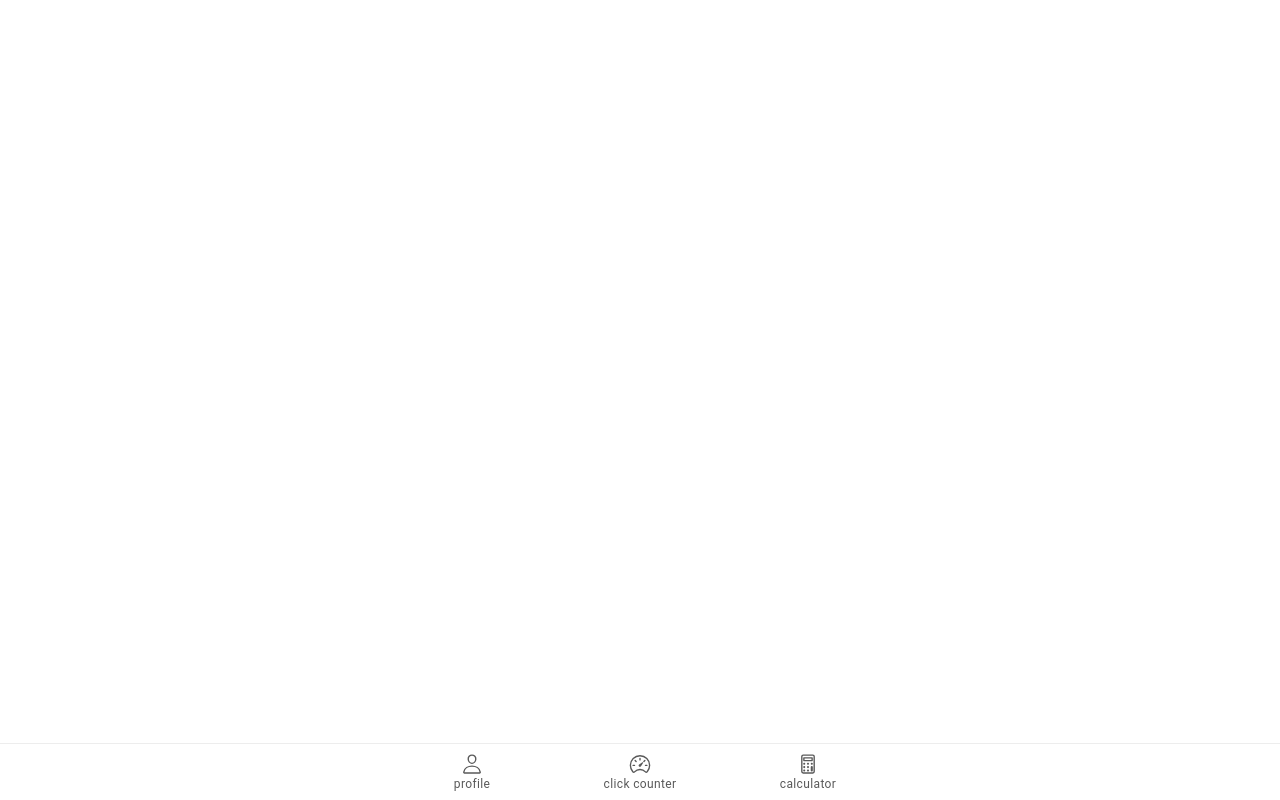
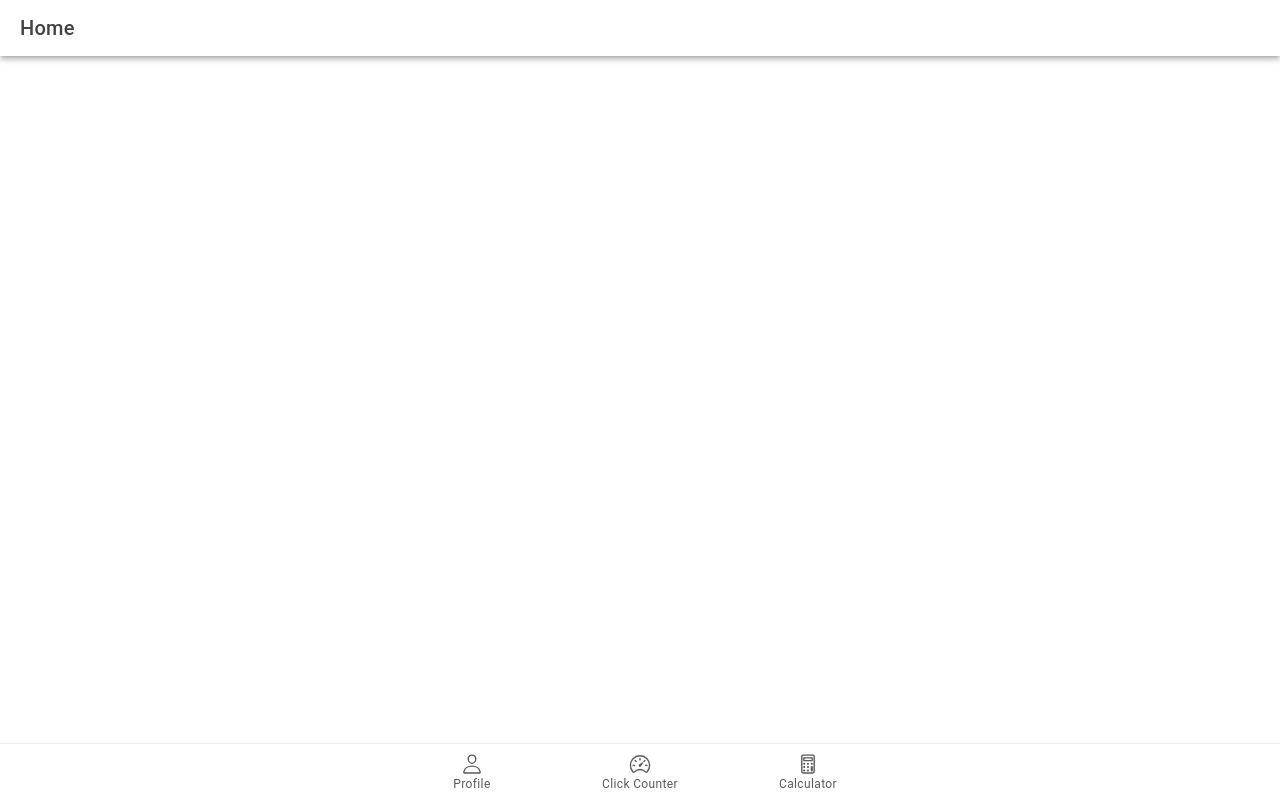
Before and after one commit to marychristorrentirasy/ionic-t-sy, a React (Vite) app: page /Home in a window 1280 px wide. Built offline with nearby package versions, Linux system fonts and the light colour scheme.

Commit message:
change file names

```diff
--- a/src/App.tsx
+++ b/src/App.tsx
@@ -1,3 +1,4 @@
+import React from 'react';
 import { Redirect, Route } from 'react-router-dom';
 import {
   IonApp,
@@ -10,28 +11,22 @@
   setupIonicReact
 } from '@ionic/react';
 import { IonReactRouter } from '@ionic/react-router';
-import { calculatorOutline, ellipse, personOutline, speedometerOutline, square, triangle } from 'ionicons/icons';
-import Tab1 from './pages/Tab1';
-import Tab2 from './pages/Tab2';
-import Tab3 from './pages/Tab3';
+import { calculatorOutline, personOutline, speedometerOutline } from 'ionicons/icons';
+import Home from './pages/Home';
+import Profile from './pages/profile';
+import Tab2 from './pages/clickcounter';
+import Tab3 from './pages/calculator';
 
-/* Core CSS required for Ionic components to work properly */
 import '@ionic/react/css/core.css';
-
-/* Basic CSS for apps built with Ionic */
 import '@ionic/react/css/normalize.css';
 import '@ionic/react/css/structure.css';
 import '@ionic/react/css/typography.css';
-
-/* Optional CSS utils that can be commented out */
 import '@ionic/react/css/padding.css';
 import '@ionic/react/css/float-elements.css';
 import '@ionic/react/css/text-alignment.css';
 import '@ionic/react/css/text-transformation.css';
 import '@ionic/react/css/flex-utils.css';
 import '@ionic/react/css/display.css';
-
-/* Theme variables */
 import './theme/variables.css';
 
 setupIonicReact();
@@ -41,13 +36,16 @@
     <IonReactRouter>
       <IonTabs>
         <IonRouterOutlet>
+          <Route exact path="/Home">
+            <Home />
+          </Route>
           <Route exact path="/tab1">
-            <Tab1 />
+            <Profile />
           </Route>
           <Route exact path="/tab2">
             <Tab2 />
           </Route>
-          <Route path="/tab3">
+          <Route exact path="/tab3">
             <Tab3 />
           </Route>
           <Route exact path="/">
@@ -55,17 +53,17 @@
           </Route>
         </IonRouterOutlet>
         <IonTabBar slot="bottom">
-          <IonTabButton tab="tab1" href="/tab1">
+          <IonTabButton tab="profile" href="/profile">
             <IonIcon aria-hidden="true" icon={personOutline} />
-            <IonLabel>profile</IonLabel>
+            <IonLabel>Profile</IonLabel>
           </IonTabButton>
           <IonTabButton tab="tab2" href="/tab2">
             <IonIcon aria-hidden="true" icon={speedometerOutline} />
-            <IonLabel>click counter</IonLabel>
+            <IonLabel>Click Counter</IonLabel>
           </IonTabButton>
           <IonTabButton tab="tab3" href="/tab3">
             <IonIcon aria-hidden="true" icon={calculatorOutline} />
-            <IonLabel>calculator</IonLabel>
+            <IonLabel>Calculator</IonLabel>
           </IonTabButton>
         </IonTabBar>
       </IonTabs>
--- a/src/pages/Tab2.tsx
+++ b/src/pages/calculator.tsx
@@ -1,25 +1,25 @@
 import { IonContent, IonHeader, IonPage, IonTitle, IonToolbar } from '@ionic/react';
 import ExploreContainer from '../components/ExploreContainer';
-import './Tab2.css';
+import './calculator.css';
 
-const Tab2: React.FC = () => {
+const Tab3: React.FC = () => {
   return (
     <IonPage>
       <IonHeader>
         <IonToolbar>
-          <IonTitle>Tab 2</IonTitle>
+          <IonTitle>Tab 3</IonTitle>
         </IonToolbar>
       </IonHeader>
       <IonContent fullscreen>
         <IonHeader collapse="condense">
           <IonToolbar>
-            <IonTitle size="large">Tab 2</IonTitle>
+            <IonTitle size="large">Tab 3</IonTitle>
           </IonToolbar>
         </IonHeader>
-        <ExploreContainer name="Tab 2 page" />
+        <ExploreContainer name="Tab 3 page" />
       </IonContent>
     </IonPage>
   );
 };
 
-export default Tab2;
+export default Tab3;
--- a/src/pages/Tab3.tsx
+++ b/src/pages/clickcounter.tsx
@@ -1,25 +1,25 @@
 import { IonContent, IonHeader, IonPage, IonTitle, IonToolbar } from '@ionic/react';
 import ExploreContainer from '../components/ExploreContainer';
-import './Tab3.css';
+import './clickcounter.css';
 
-const Tab3: React.FC = () => {
+const Tab2: React.FC = () => {
   return (
     <IonPage>
       <IonHeader>
         <IonToolbar>
-          <IonTitle>Tab 3</IonTitle>
+          <IonTitle>clickcounter</IonTitle>
         </IonToolbar>
       </IonHeader>
       <IonContent fullscreen>
         <IonHeader collapse="condense">
           <IonToolbar>
-            <IonTitle size="large">Tab 3</IonTitle>
+            <IonTitle size="large">Tab 2</IonTitle>
           </IonToolbar>
         </IonHeader>
-        <ExploreContainer name="Tab 3 page" />
+        <ExploreContainer name="Tab 2 page" />
       </IonContent>
     </IonPage>
   );
 };
 
-export default Tab3;
+export default Tab2;
--- a/src/pages/home.tsx
+++ b/src/pages/home.tsx
@@ -0,0 +1,29 @@
+import {
+  //Initial Components
+  IonContent, IonHeader, IonPage, IonTitle, IonToolbar,
+} from '@ionic/react';
+
+// CSS
+//import './profile.css';
+
+const Home: React.FC = () => {
+  return (
+    <IonPage>
+      <IonHeader>
+        <IonToolbar>
+          <IonTitle>Home</IonTitle>
+        </IonToolbar>
+      </IonHeader>
+      <IonContent fullscreen>
+        <IonHeader collapse="condense">
+          <IonToolbar>
+            <IonTitle size="large">Home</IonTitle>
+          </IonToolbar>
+        </IonHeader>
+      </IonContent>
+    </IonPage>
+  );
+};
+
+//
+export default Home;
--- a/src/pages/Tab1.tsx
+++ b/src/pages/profile.tsx
@@ -2,7 +2,7 @@
   IonAlert, IonButton, IonActionSheet } from '@ionic/react';
 
 import ExploreContainer from '../components/ExploreContainer';
-import './Tab1.css';
+import './profile.css';
 
 const Tab1: React.FC = () => {
   return (
```
Also changed, not shown: src/pages/Tab1.css (deleted), src/pages/Tab2.css (deleted), src/pages/Tab3.css (deleted), src/pages/calculator.css (added), src/pages/clickcounter.css (added), src/pages/home.css (added), src/pages/profile.css (added).
